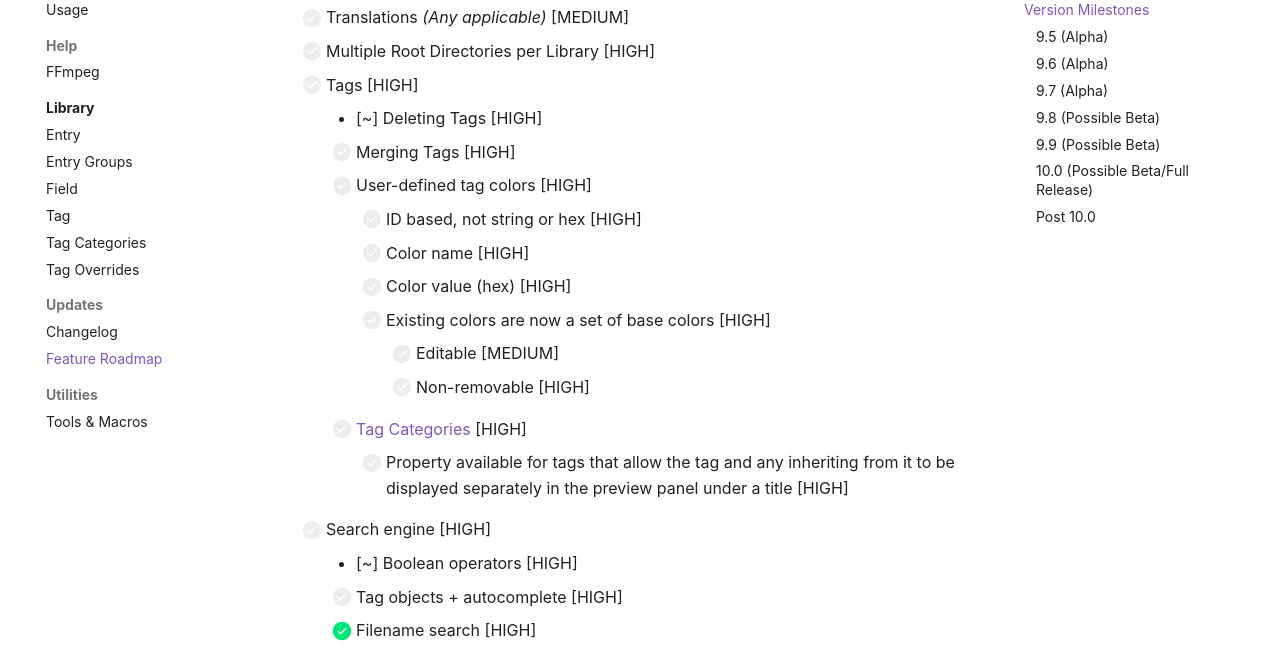
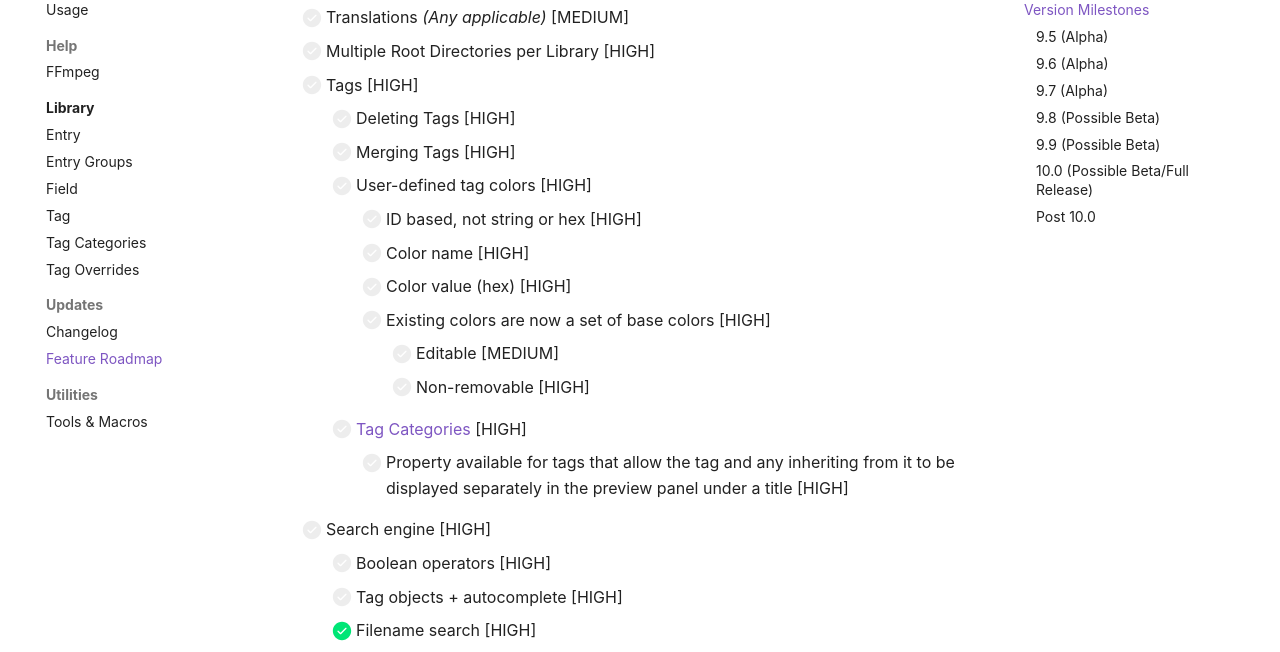
Before and after one commit to TagStudioDev/TagStudio, an MkDocs documentation site: the page built from docs/updates/roadmap.md, in a window 1280 px wide and 900 px high, scrolled down 5489 px. Shown: the part 152-804 px from the top of the window. Built offline with MkDocs 1.6.1 and Material for MkDocs 9.7.7, drawn with Linux system fonts in a browser that asks for light colours; comment, search, counter and statistics services are not loaded.

Commit message:
docs: remove partial checkboxes

```diff
--- a/docs/updates/roadmap.md
+++ b/docs/updates/roadmap.md
@@ -160,7 +160,7 @@ These version milestones are rough estimations for when the previous core featur
 -   [ ] Translations _(Any applicable)_ [MEDIUM]
 -   [ ] Multiple Root Directories per Library [HIGH]
 -   [ ] Tags [HIGH]
-    -   [~] Deleting Tags [HIGH]
+    -   [ ] Deleting Tags [HIGH]
     -   [ ] Merging Tags [HIGH]
     -   [ ] User-defined tag colors [HIGH]
         -   [ ] ID based, not string or hex [HIGH]
@@ -172,7 +172,7 @@ These version milestones are rough estimations for when the previous core featur
     -   [ ] [Tag Categories](../library/tag_categories.md) [HIGH]
         -   [ ] Property available for tags that allow the tag and any inheriting from it to be displayed separately in the preview panel under a title [HIGH]
 -   [ ] Search engine [HIGH]
-    -   [~] Boolean operators [HIGH]
+    -   [ ] Boolean operators [HIGH]
     -   [ ] Tag objects + autocomplete [HIGH]
     -   [x] Filename search [HIGH]
     -   [x] Filetype search [HIGH]
```
